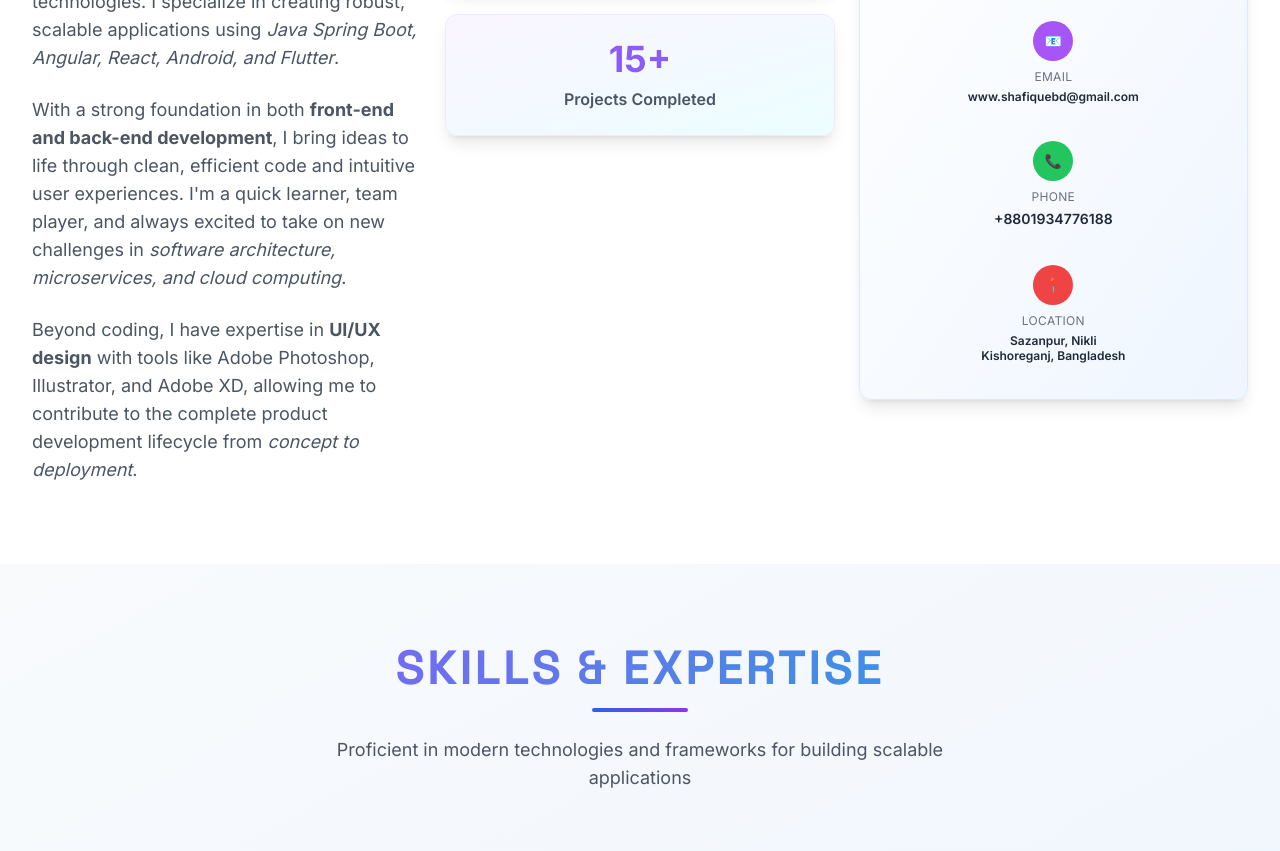
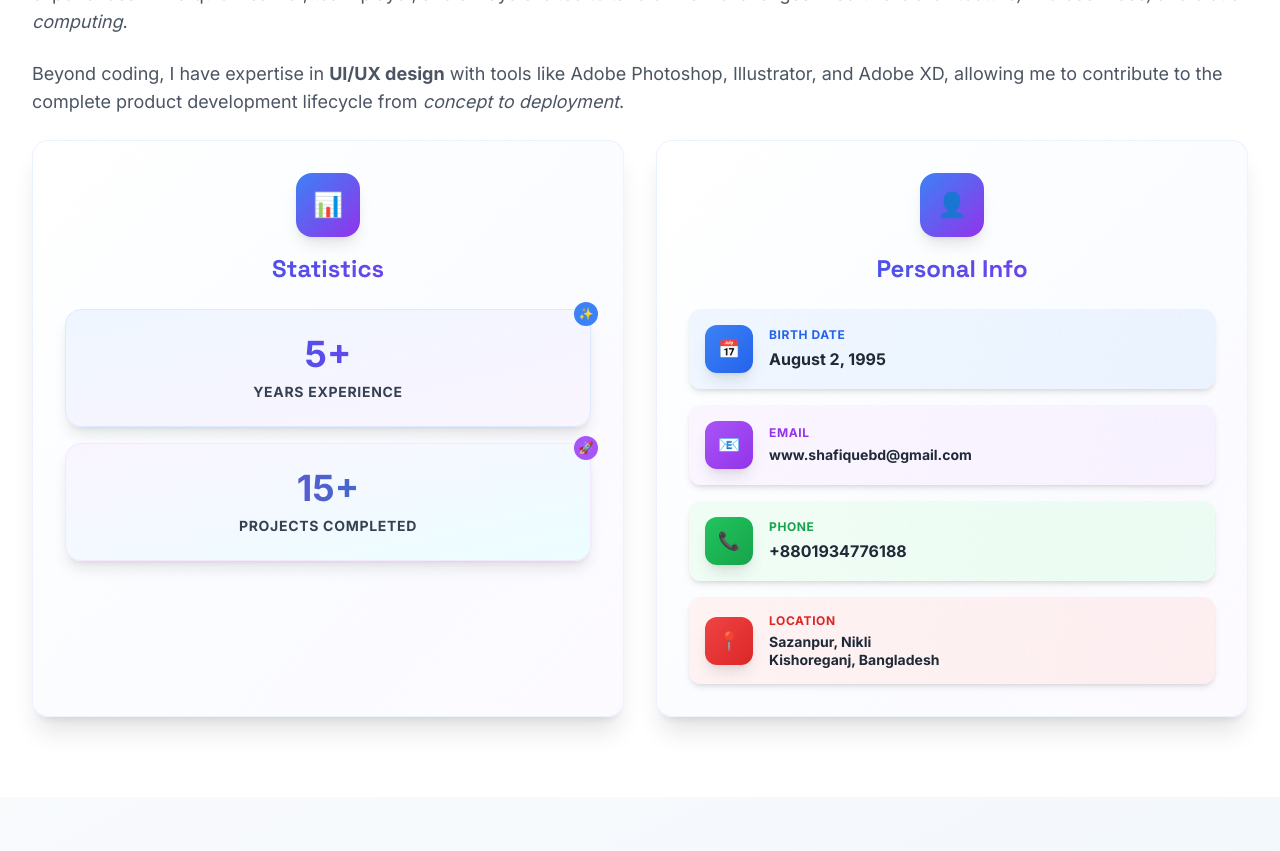
Before and after one commit to Shafique95/Shafiqul-Islam, a website: page index.html in a window 1280 px wide. Shown: the part 1448-2299 px from the top of the page. Drawn offline with nearby package versions, Linux system fonts and the light colour scheme.

Commit message:
fixed ui problem

```diff
--- a/index.html
+++ b/index.html
@@ -873,9 +873,9 @@
                 <div class="w-20 sm:w-24 h-1 bg-gradient-to-r from-blue-600 to-purple-600 mx-auto rounded-full" data-aos="fade-up" data-aos-delay="200"></div>
             </div>
 
-            <div class="grid lg:grid-cols-3 gap-8 lg:gap-6 items-start">
+            <div class="grid lg:grid-cols-1 gap-8 lg:gap-6 items-start">
                 <!-- About Content - Enhanced Mobile -->
-                <div class="lg:col-span-1 space-y-4 sm:space-y-6" data-aos="fade-right" itemprop="description">
+                <div class="space-y-4 sm:space-y-6" data-aos="fade-right" itemprop="description">
                     <h3 class="text-xl sm:text-2xl font-display font-semibold text-gray-800 mb-3 sm:mb-4">
                         Expert Full Stack Developer & Creative Problem Solver
                     </h3>
@@ -890,59 +890,84 @@
                     </p>
                 </div>
 
-                <!-- Key Stats - Enhanced Mobile Grid -->
-                <div class="lg:col-span-1 space-y-6" data-aos="fade-up" data-aos-delay="200">
-                    <h3 class="text-xl font-display font-bold text-gray-800 mb-4 text-center">Statistics</h3>
-                    <div class="grid grid-cols-1 gap-4 sm:gap-6">
-                        <div class="text-center p-4 sm:p-6 bg-gradient-to-br from-blue-50 to-purple-50 rounded-xl shadow-lg border border-blue-100">
-                            <div class="text-3xl sm:text-4xl font-bold text-primary mb-2">5+</div>
-                            <div class="text-sm sm:text-base text-gray-600 font-semibold">Years Experience</div>
-                        </div>
-                        <div class="text-center p-4 sm:p-6 bg-gradient-to-br from-purple-50 to-cyan-50 rounded-xl shadow-lg border border-purple-100">
-                            <div class="text-3xl sm:text-4xl font-bold text-secondary mb-2">15+</div>
-                            <div class="text-sm sm:text-base text-gray-600 font-semibold">Projects Completed</div>
-                        </div>
-                    </div>
-                </div>
-
-                <!-- Bio Information - Compact & Beautiful Design -->
-                <div class="lg:col-span-1 space-y-6" data-aos="fade-left" data-aos-delay="400">
-                    <div class="bg-gradient-to-br from-white to-blue-50 p-6 rounded-xl shadow-lg border border-blue-100 hover:shadow-xl transition-all duration-300">
-                        <h3 class="text-xl font-display font-bold text-gray-800 mb-4 text-center">Personal Info</h3>
-
-                        <div class="grid grid-cols-1 gap-3">
-                            <div class="flex flex-col items-center text-center p-3 rounded-lg hover:bg-blue-50 transition-colors">
-                                <div class="w-10 h-10 bg-blue-500 rounded-full flex items-center justify-center mb-2">
-                                    <span class="icon-fallback text-white text-sm" data-icon="calendar">📅</span>
+                <!-- Statistics and Personal Info in a Row -->
+                <div class="grid lg:grid-cols-2 gap-6 lg:gap-8" data-aos="fade-up" data-aos-delay="200">
+                    <!-- Key Stats - Enhanced Beautiful Design -->
+                    <div class="bg-gradient-to-br from-white via-blue-50/30 to-purple-50/50 p-8 rounded-2xl shadow-xl border border-blue-100/50 hover:shadow-2xl transition-all duration-500 hover:scale-105">
+                        <div class="text-center mb-6">
+                            <div class="w-16 h-16 bg-gradient-to-br from-blue-500 to-purple-600 rounded-2xl flex items-center justify-center mx-auto mb-4 shadow-lg">
+                                <span class="text-white text-2xl">📊</span>
+                            </div>
+                            <h3 class="text-2xl font-display font-bold bg-gradient-to-r from-blue-600 to-purple-600 bg-clip-text text-transparent">Statistics</h3>
+                        </div>
+                        <div class="space-y-4">
+                            <div class="relative text-center p-6 bg-gradient-to-br from-blue-50 to-purple-50 rounded-2xl shadow-lg border border-blue-100 hover:shadow-xl transition-all duration-300">
+                                <div class="absolute -top-2 -right-2 w-6 h-6 bg-blue-500 rounded-full flex items-center justify-center">
+                                    <span class="text-white text-xs">✨</span>
                                 </div>
-                                <div class="text-xs text-gray-500 uppercase tracking-wide mb-1">Birth Date</div>
-                                <div class="font-semibold text-gray-800 text-sm">August 2, 1995</div>
+                                <div class="text-4xl font-black bg-gradient-to-r from-blue-600 to-purple-600 bg-clip-text text-transparent mb-2">5+</div>
+                                <div class="text-sm font-bold text-gray-700 uppercase tracking-wider">Years Experience</div>
                             </div>
-
-                            <div class="flex flex-col items-center text-center p-3 rounded-lg hover:bg-purple-50 transition-colors">
-                                <div class="w-10 h-10 bg-purple-500 rounded-full flex items-center justify-center mb-2">
-                                    <span class="icon-fallback text-white text-sm" data-icon="email">📧</span>
+                            <div class="relative text-center p-6 bg-gradient-to-br from-purple-50 to-cyan-50 rounded-2xl shadow-lg border border-purple-100 hover:shadow-xl transition-all duration-300">
+                                <div class="absolute -top-2 -right-2 w-6 h-6 bg-purple-500 rounded-full flex items-center justify-center">
+                                    <span class="text-white text-xs">🚀</span>
                                 </div>
-                                <div class="text-xs text-gray-500 uppercase tracking-wide mb-1">Email</div>
-                                <div class="font-semibold text-gray-800 text-xs truncate max-w-full">www.shafiquebd@gmail.com</div>
+                                <div class="text-4xl font-black bg-gradient-to-r from-purple-600 to-cyan-600 bg-clip-text text-transparent mb-2">15+</div>
+                                <div class="text-sm font-bold text-gray-700 uppercase tracking-wider">Projects Completed</div>
                             </div>
-
-                            <div class="flex flex-col items-center text-center p-3 rounded-lg hover:bg-green-50 transition-colors">
-                                <div class="w-10 h-10 bg-green-500 rounded-full flex items-center justify-center mb-2">
-                                    <span class="icon-fallback text-white text-sm" data-icon="phone">📞</span>
+                        </div>
+                    </div>
+
+                    <!-- Personal Info - Enhanced Beautiful Design -->
+                    <div class="bg-gradient-to-br from-white via-blue-50/30 to-purple-50/50 p-8 rounded-2xl shadow-xl border border-blue-100/50 hover:shadow-2xl transition-all duration-500 hover:scale-105" data-aos="fade-left" data-aos-delay="400">
+                        <div class="text-center mb-6">
+                            <div class="w-16 h-16 bg-gradient-to-br from-blue-500 to-purple-600 rounded-2xl flex items-center justify-center mx-auto mb-4 shadow-lg">
+                                <span class="text-white text-2xl">👤</span>
+                            </div>
+                            <h3 class="text-2xl font-display font-bold bg-gradient-to-r from-blue-600 to-purple-600 bg-clip-text text-transparent">Personal Info</h3>
+                        </div>
+
+                        <div class="space-y-4">
+                            <div class="flex items-center p-4 rounded-xl bg-gradient-to-r from-blue-50 to-blue-100/50 hover:from-blue-100 hover:to-blue-150/50 transition-all duration-300 shadow-md hover:shadow-lg">
+                                <div class="w-12 h-12 bg-gradient-to-br from-blue-500 to-blue-600 rounded-xl flex items-center justify-center mr-4 shadow-lg">
+                                    <span class="text-white text-lg">📅</span>
                                 </div>
-                                <div class="text-xs text-gray-500 uppercase tracking-wide mb-1">Phone</div>
-                                <div class="font-semibold text-gray-800 text-sm">+8801934776188</div>
+                                <div class="flex-1">
+                                    <div class="text-xs text-blue-600 uppercase tracking-wider font-bold mb-1">Birth Date</div>
+                                    <div class="font-bold text-gray-800">August 2, 1995</div>
+                                </div>
                             </div>
 
-                            <div class="flex flex-col items-center text-center p-3 rounded-lg hover:bg-red-50 transition-colors">
-                                <div class="w-10 h-10 bg-red-500 rounded-full flex items-center justify-center mb-2">
-                                    <span class="icon-fallback text-white text-sm" data-icon="location">📍</span>
+                            <div class="flex items-center p-4 rounded-xl bg-gradient-to-r from-purple-50 to-purple-100/50 hover:from-purple-100 hover:to-purple-150/50 transition-all duration-300 shadow-md hover:shadow-lg">
+                                <div class="w-12 h-12 bg-gradient-to-br from-purple-500 to-purple-600 rounded-xl flex items-center justify-center mr-4 shadow-lg">
+                                    <span class="text-white text-lg">📧</span>
                                 </div>
-                                <div class="text-xs text-gray-500 uppercase tracking-wide mb-1">Location</div>
-                                <div class="font-semibold text-gray-800 text-xs leading-tight">
-                                    Sazanpur, Nikli<br>
-                                    Kishoreganj, Bangladesh
+                                <div class="flex-1">
+                                    <div class="text-xs text-purple-600 uppercase tracking-wider font-bold mb-1">Email</div>
+                                    <div class="font-bold text-gray-800 text-sm">www.shafiquebd@gmail.com</div>
+                                </div>
+                            </div>
+
+                            <div class="flex items-center p-4 rounded-xl bg-gradient-to-r from-green-50 to-green-100/50 hover:from-green-100 hover:to-green-150/50 transition-all duration-300 shadow-md hover:shadow-lg">
+                                <div class="w-12 h-12 bg-gradient-to-br from-green-500 to-green-600 rounded-xl flex items-center justify-center mr-4 shadow-lg">
+                                    <span class="text-white text-lg">📞</span>
+                                </div>
+                                <div class="flex-1">
+                                    <div class="text-xs text-green-600 uppercase tracking-wider font-bold mb-1">Phone</div>
+                                    <div class="font-bold text-gray-800">+8801934776188</div>
+                                </div>
+                            </div>
+
+                            <div class="flex items-center p-4 rounded-xl bg-gradient-to-r from-red-50 to-red-100/50 hover:from-red-100 hover:to-red-150/50 transition-all duration-300 shadow-md hover:shadow-lg">
+                                <div class="w-12 h-12 bg-gradient-to-br from-red-500 to-red-600 rounded-xl flex items-center justify-center mr-4 shadow-lg">
+                                    <span class="text-white text-lg">📍</span>
+                                </div>
+                                <div class="flex-1">
+                                    <div class="text-xs text-red-600 uppercase tracking-wider font-bold mb-1">Location</div>
+                                    <div class="font-bold text-gray-800 text-sm leading-tight">
+                                        Sazanpur, Nikli<br>
+                                        Kishoreganj, Bangladesh
+                                    </div>
                                 </div>
                             </div>
                         </div>
```
